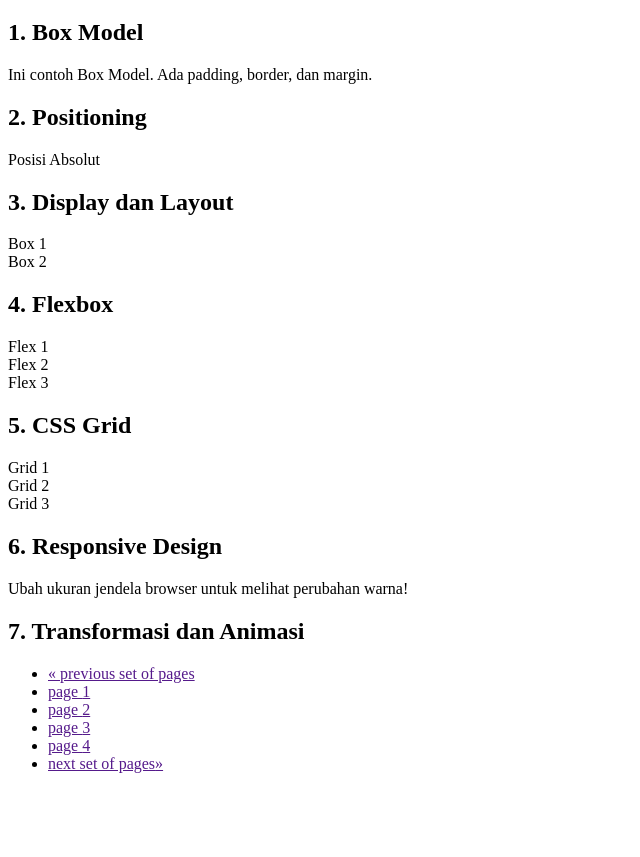
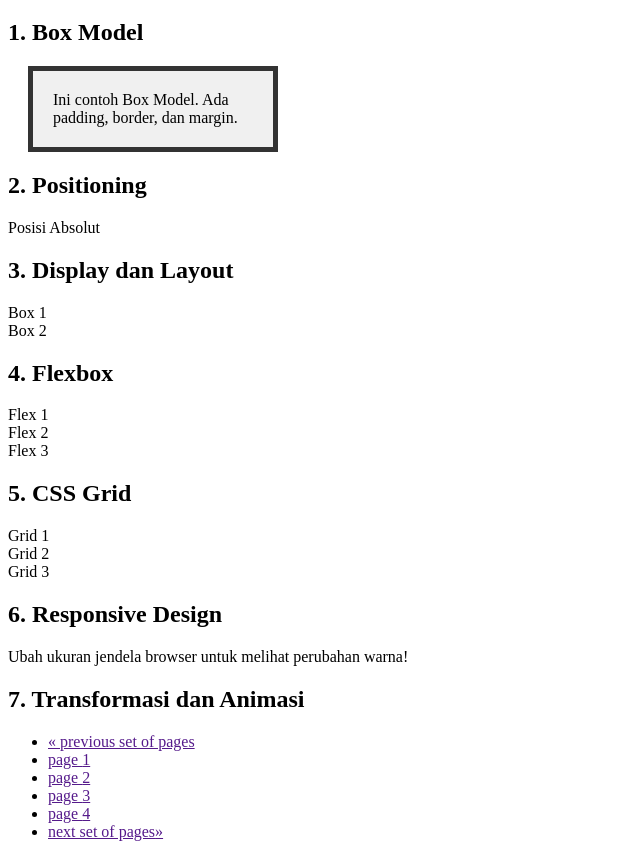
Before and after one commit to ekhsa/1124160176-PERT-10, a plain HTML site: page index.html in a window 1280 px wide. Shown: the part 61-918 px from the top of the page, without its empty margins (0-640 px from the left). Before the commit the page ends 850 px from the top, so only its background shows below. Drawn offline with Linux system fonts and the light colour scheme.

Commit message:
CSS BOX MODEL

```diff
--- a/index.html
+++ b/index.html
@@ -4,6 +4,17 @@
   <meta charset="UTF-8">
   <meta name="viewport" content="width=device-width, initial-scale=1">
   <title>CSS Contoh</title>
+  <style>
+     /* ### BOX MODEL ### */
+    .box-model {
+      width: 200px; /* Lebar konten */
+      padding: 20px; /* Ruang dalam elemen */
+      border: 5px solid #333; /* Garis tepi */
+      margin: 20px; /* Jarak luar antar elemen */
+      background-color: #f0f0f0; /* Warna latar */
+    }
+
+  </style>
 </head>
 <body>
 
```
